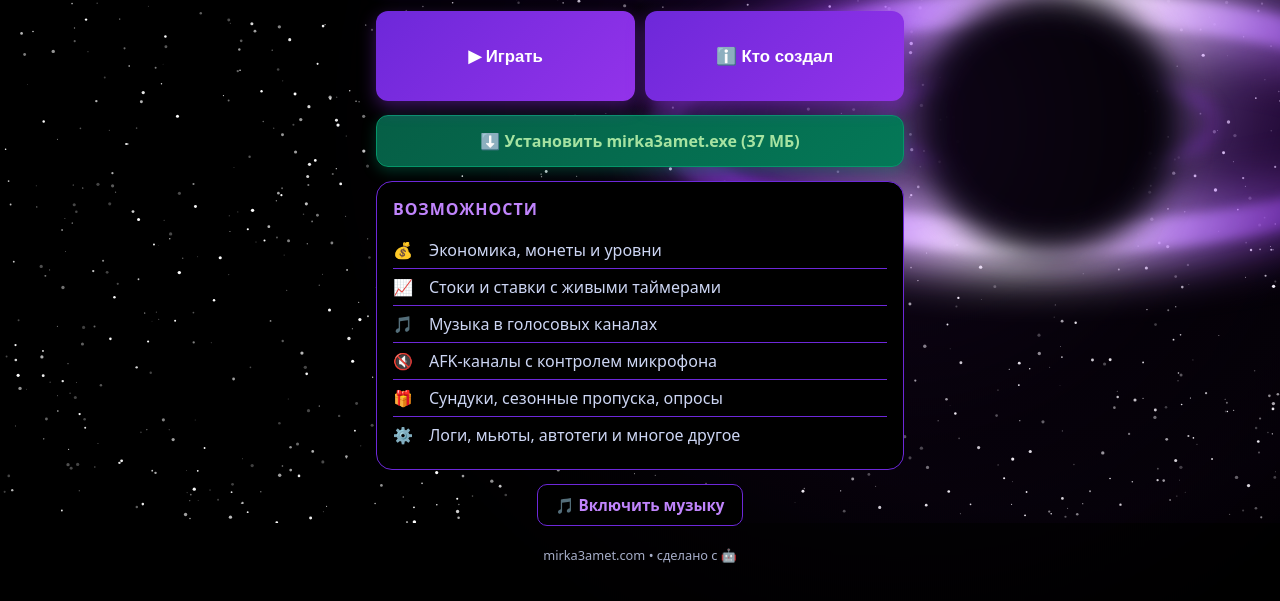
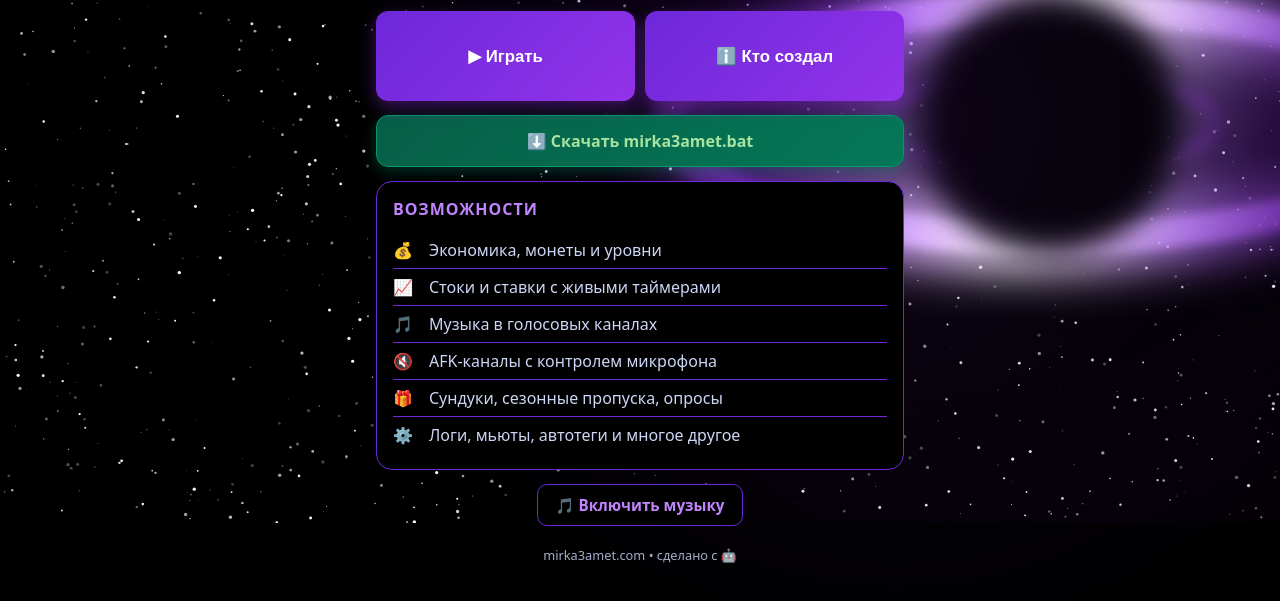
Before and after one commit to Miroslav565676/mirka3amet.github.io, a plain HTML site: page index.html in a window 1280 px wide. Shown: the part 277-878 px from the top of the page. Drawn offline with Linux system fonts and the light colour scheme; animation ran at ten frames a second.

Commit message:
replace exe with bat launcher

```diff
--- a/index.html
+++ b/index.html
@@ -33,7 +33,7 @@
         <button class="btn btn-menubtn" id="btnPlay">▶ Играть</button>
         <button class="btn btn-menubtn" id="btnCredits">ℹ️ Кто создал</button>
       </div>
-      <a class="btn btn-install" href="https://github.com/Miroslav565676/mirka3amet.github.io/releases/download/v1.0.0/mirka3amet.exe" download>⬇️ Установить mirka3amet.exe (37 МБ)</a>
+      <a class="btn btn-install" href="https://github.com/Miroslav565676/mirka3amet.github.io/releases/download/v1.0.0/mirka3amet.bat" download>⬇️ Скачать mirka3amet.bat</a>
       <div class="card">
         <h2>Возможности</h2>
         <ul>
```
Also changed, not shown: 1 other file.
